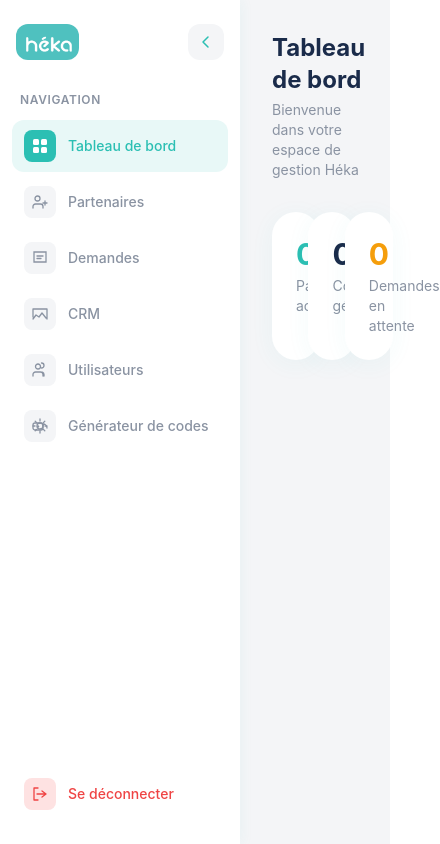
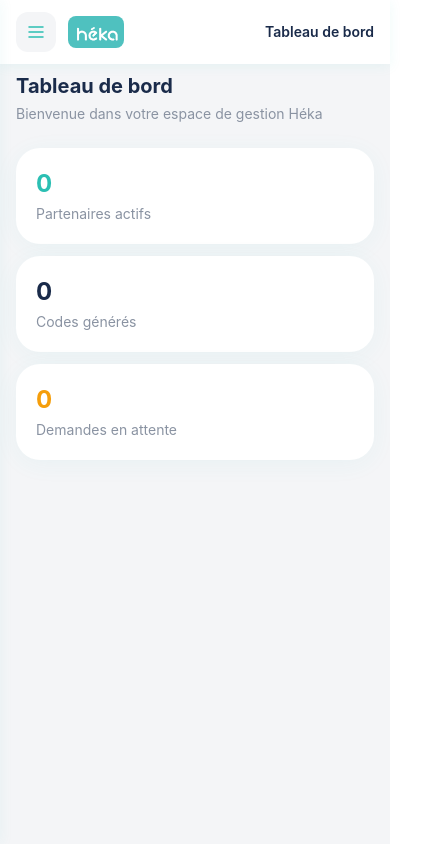
Before and after one commit to jelfassy-heka/cms-deuil, a React (Vite) app: page /admin in a window 390 px wide. Shown: the whole page, 440 px wide, since content can reach past the window. Built offline with nearby package versions, Linux system fonts and the light colour scheme; the HTML template or start-up script is replaced by a standard one; what @directus/sdk would draw is missing.

Commit message:
Test responsive Dashboard

```diff
--- a/src/pages/admin/Dashboard.jsx
+++ b/src/pages/admin/Dashboard.jsx
@@ -1,4 +1,4 @@
-import { useState } from 'react'
+import { useState, useEffect } from 'react'
 import { useNavigate } from 'react-router-dom'
 import Partners from './Partners'
 import CRM from './CRM'
@@ -23,24 +23,87 @@ const navItems = [
 export default function AdminDashboard() {
   const [activePage, setActivePage] = useState('dashboard')
   const [sidebarOpen, setSidebarOpen] = useState(true)
+  const [mobileMenuOpen, setMobileMenuOpen] = useState(false)
+  const [isMobile, setIsMobile] = useState(false)
   const navigate = useNavigate()
+
+  // Détecter mobile et fermer sidebar automatiquement
+  useEffect(() => {
+    const checkMobile = () => {
+      const mobile = window.innerWidth < 768
+      setIsMobile(mobile)
+      if (mobile) setSidebarOpen(false)
+    }
+    checkMobile()
+    window.addEventListener('resize', checkMobile)
+    return () => window.removeEventListener('resize', checkMobile)
+  }, [])
+
+  const handleNavClick = (path) => {
+    setActivePage(path)
+    if (isMobile) setMobileMenuOpen(false)
+  }
 
   return (
     <div className="flex min-h-screen" style={{ backgroundColor: '#f4f5f7' }}>
 
+      {/* Overlay mobile */}
+      {isMobile && mobileMenuOpen && (
+        <div className="fixed inset-0 z-40"
+          style={{ backgroundColor: 'rgba(26,43,74,0.5)' }}
+          onClick={() => setMobileMenuOpen(false)} />
+      )}
+
+      {/* Header mobile */}
+      {isMobile && (
+        <div className="fixed top-0 left-0 right-0 z-30 bg-white flex items-center justify-between px-4 py-3"
+          style={{ boxShadow: '0 2px 12px rgba(43,191,179,0.08)' }}>
+          <div className="flex items-center gap-3">
+            <button onClick={() => setMobileMenuOpen(!mobileMenuOpen)}
+              className="w-10 h-10 rounded-xl flex items-center justify-center"
+              style={{ backgroundColor: '#f4f5f7' }}>
+              <svg width="20" height="20" viewBox="0 0 20 20" fill="none">
+                {mobileMenuOpen ? (
+                  <path d="M5 5L15 15M15 5L5 15" stroke="#2BBFB3" strokeWidth="1.5" strokeLinecap="round"/>
+                ) : (
+                  <path d="M3 5h14M3 10h14M3 15h14" stroke="#2BBFB3" strokeWidth="1.5" strokeLinecap="round"/>
+                )}
+              </svg>
+            </button>
+            <img src="/logo.png" alt="Héka" className="h-8 rounded-lg" />
+          </div>
+          <p className="text-sm font-semibold" style={{ color: '#1a2b4a' }}>
+            {navItems.find(n => n.path === activePage)?.label || 'Tableau de bord'}
+          </p>
+        </div>
+      )}
+
       {/* Sidebar */}
-<div className="bg-white flex flex-col py-6 transition-all duration-300"
+      <div className={`bg-white flex flex-col py-6 transition-all duration-300 ${
+        isMobile
+          ? `fixed top-0 left-0 bottom-0 z-50 ${mobileMenuOpen ? 'translate-x-0' : '-translate-x-full'}`
+          : 'relative'
+      }`}
         style={{
-    width: sidebarOpen ? '240px' : '72px',
+          width: isMobile ? '280px' : (sidebarOpen ? '240px' : '72px'),
           boxShadow: '2px 0 12px rgba(43,191,179,0.06)',
           flexShrink: 0,
         }}>
 
         {/* Logo + toggle */}
         <div className="flex items-center justify-between px-4 mb-8">
-    {sidebarOpen && (
+          {(sidebarOpen || isMobile) && (
             <img src="/logo.png" alt="Héka" className="h-9 rounded-xl" />
           )}
+          {isMobile ? (
+            <button onClick={() => setMobileMenuOpen(false)}
+              className="w-9 h-9 rounded-xl flex items-center justify-center"
+              style={{ backgroundColor: '#f4f5f7' }}>
+              <svg width="16" height="16" viewBox="0 0 16 16" fill="none">
+                <path d="M4 4L12 12M12 4L4 12" stroke="#8a93a2" strokeWidth="1.5" strokeLinecap="round"/>
+              </svg>
+            </button>
+          ) : (
             <button onClick={() => setSidebarOpen(!sidebarOpen)}
               className="w-9 h-9 rounded-xl flex items-center justify-center transition-all"
               style={{ backgroundColor: '#f4f5f7', marginLeft: sidebarOpen ? '0' : 'auto', marginRight: sidebarOpen ? '0' : 'auto' }}>
@@ -51,9 +114,10 @@ export default function AdminDashboard() {
                 }
               </svg>
             </button>
+          )}
         </div>
 
-  {sidebarOpen && (
+        {(sidebarOpen || isMobile) && (
           <p className="text-xs px-5 mb-3 font-semibold tracking-wider"
             style={{ color: '#8a93a2' }}>
             NAVIGATION
@@ -64,13 +128,13 @@ export default function AdminDashboard() {
         <nav className="flex-1 px-3">
           {navItems.map(item => (
             <button key={item.path}
-        onClick={() => setActivePage(item.path)}
+              onClick={() => handleNavClick(item.path)}
               className="w-full flex items-center mb-1 transition-all duration-200 group"
               style={{
-          gap: sidebarOpen ? '12px' : '0',
-          padding: sidebarOpen ? '10px 12px' : '10px',
+                gap: (sidebarOpen || isMobile) ? '12px' : '0',
+                padding: (sidebarOpen || isMobile) ? '10px 12px' : '10px',
                 borderRadius: '12px',
-          justifyContent: sidebarOpen ? 'flex-start' : 'center',
+                justifyContent: (sidebarOpen || isMobile) ? 'flex-start' : 'center',
                 backgroundColor: activePage === item.path ? '#e8f8f7' : 'transparent',
                 position: 'relative',
               }}>
@@ -120,15 +184,15 @@ export default function AdminDashboard() {
               </div>
 
               {/* Label */}
-        {sidebarOpen && (
+              {(sidebarOpen || isMobile) && (
                 <span className="text-sm font-medium transition-all"
                   style={{ color: activePage === item.path ? '#2BBFB3' : '#8a93a2' }}>
                   {item.label}
                 </span>
               )}
 
-        {/* Tooltip quand sidebar fermée */}
-        {!sidebarOpen && (
+              {/* Tooltip quand sidebar fermée (desktop uniquement) */}
+              {!sidebarOpen && !isMobile && (
                 <div className="absolute left-full ml-2 px-2 py-1 rounded-lg text-xs font-medium text-white pointer-events-none opacity-0 group-hover:opacity-100 transition-opacity whitespace-nowrap z-50"
                   style={{ backgroundColor: '#1a2b4a' }}>
                   {item.label}
@@ -143,10 +207,10 @@ export default function AdminDashboard() {
           <button onClick={() => navigate('/login')}
             className="w-full flex items-center transition-all duration-200"
             style={{
-        gap: sidebarOpen ? '12px' : '0',
-        padding: sidebarOpen ? '10px 12px' : '10px',
+              gap: (sidebarOpen || isMobile) ? '12px' : '0',
+              padding: (sidebarOpen || isMobile) ? '10px 12px' : '10px',
               borderRadius: '12px',
-        justifyContent: sidebarOpen ? 'flex-start' : 'center',
+              justifyContent: (sidebarOpen || isMobile) ? 'flex-start' : 'center',
             }}>
             <div className="flex items-center justify-center flex-shrink-0"
               style={{ width: '32px', height: '32px', borderRadius: '8px', backgroundColor: '#fee2e2' }}>
@@ -154,7 +218,7 @@ export default function AdminDashboard() {
                 <path d="M6 14H2V2h4M10 11l4-3-4-3M5 8h9" stroke="#ef4444" strokeWidth="1.3" strokeLinecap="round" strokeLinejoin="round"/>
               </svg>
             </div>
-      {sidebarOpen && (
+            {(sidebarOpen || isMobile) && (
               <span className="text-sm font-medium" style={{ color: '#ef4444' }}>
                 Se déconnecter
               </span>
@@ -164,18 +228,19 @@ export default function AdminDashboard() {
       </div>
 
       {/* Contenu principal */}
-      <div className="flex-1 p-8">
+      <div className="flex-1 p-4 md:p-8 overflow-x-hidden"
+        style={{ paddingTop: isMobile ? '72px' : undefined }}>
         {activePage === 'dashboard' && (
           <>
-      <div className="mb-8">
-        <h1 className="text-2xl font-bold" style={{ color: '#1a2b4a' }}>Tableau de bord</h1>
+            <div className="mb-6 md:mb-8">
+              <h1 className="text-xl md:text-2xl font-bold" style={{ color: '#1a2b4a' }}>Tableau de bord</h1>
               <p className="text-sm mt-1" style={{ color: '#8a93a2' }}>Bienvenue dans votre espace de gestion Héka</p>
             </div>
-      <div className="grid grid-cols-3 gap-4 mb-8">
+            <div className="grid grid-cols-1 sm:grid-cols-3 gap-3 md:gap-4 mb-8">
               {stats.map(stat => (
-          <div key={stat.label} className="bg-white rounded-3xl p-6"
+                <div key={stat.label} className="bg-white rounded-3xl p-5 md:p-6"
                   style={{ boxShadow: '0 4px 24px rgba(43,191,179,0.06)' }}>
-            <p className="text-3xl font-bold mb-1" style={{ color: stat.color }}>{stat.value}</p>
+                  <p className="text-2xl md:text-3xl font-bold mb-1" style={{ color: stat.color }}>{stat.value}</p>
                   <p className="text-sm" style={{ color: '#8a93a2' }}>{stat.label}</p>
                 </div>
               ))}
```
Lines whose indentation alone changed are shown as unchanged.
